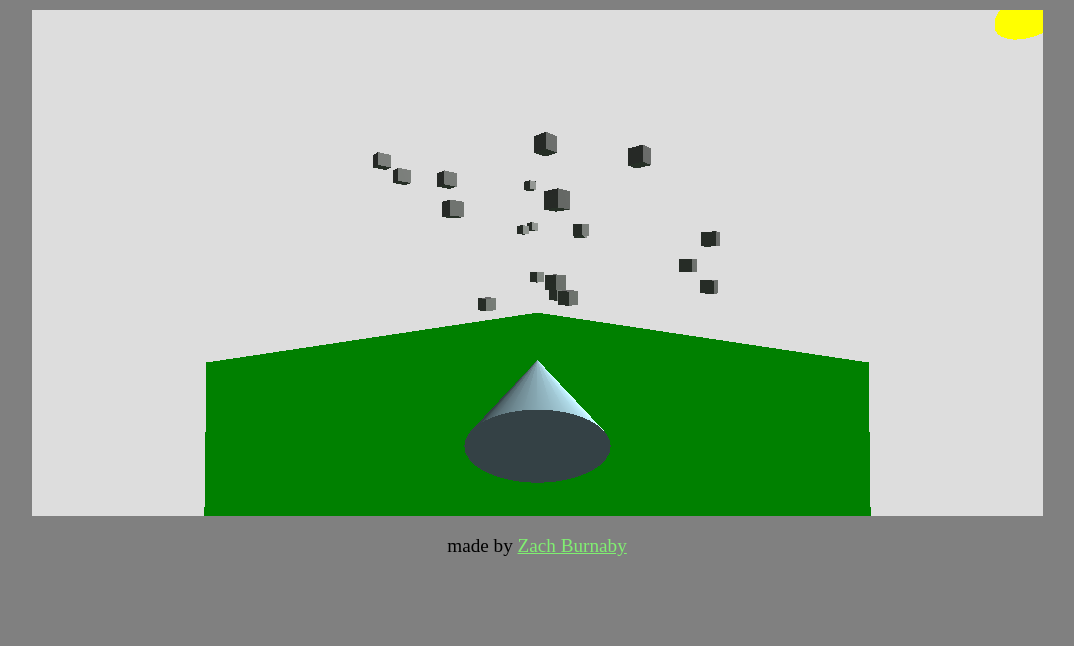
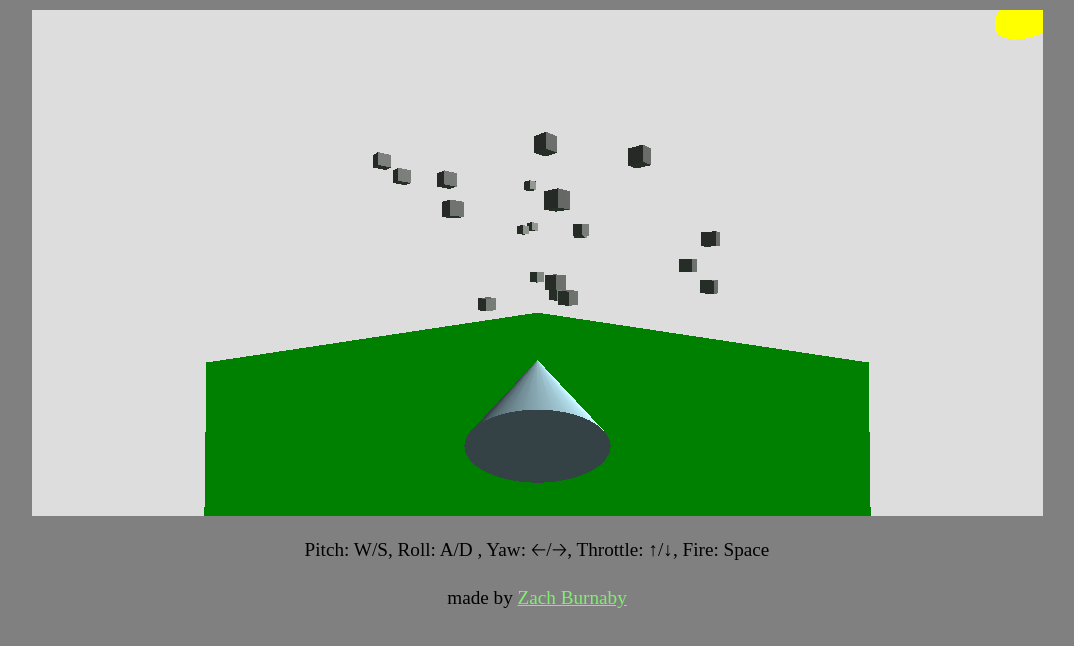
Before and after one commit to TheRedLancer/fighter-pilot, a website built with webpack: page index.html in a window 1280 px wide. Shown: the whole page, without its empty margins (103-1177 px from the left). Built offline with nearby package versions, Linux system fonts and the light colour scheme; animation ran at ten frames a second.

Commit message:
add controls

```diff
--- a/index.html
+++ b/index.html
@@ -46,6 +46,7 @@
   </head>
   <body>
     <div id="c"></div>
+    <p>Pitch: W/S, Roll: A/D , Yaw: 🡠/🡢, Throttle: ↑/↓, Fire: Space</p>
     <p>made by <a href="https://github.com/TheRedLancer">Zach Burnaby</a></p>
 </body>
 </html>
```
